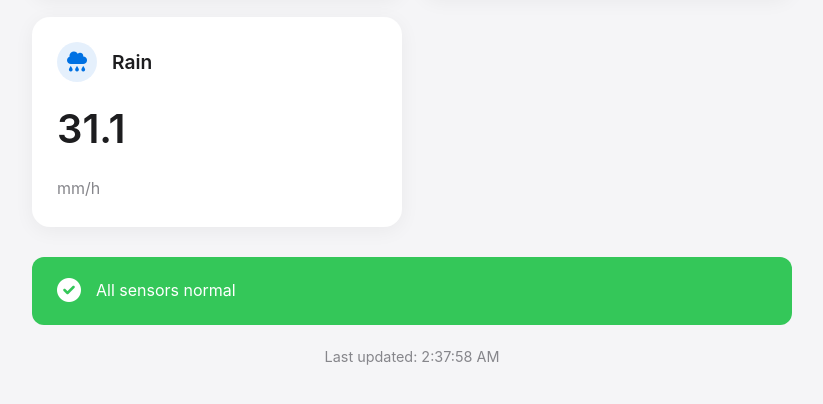
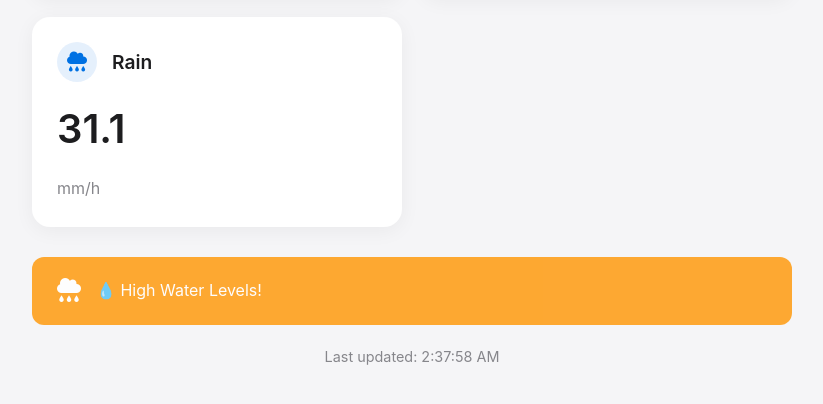
Before and after one commit to PeterVasanthan/iot-dashboard, a plain HTML site: page index.html in a window 1280 px wide. Shown: the part 614-1018 px from the top of the page, without its empty margins (228-1051 px from the left). Drawn offline with Linux system fonts and the light colour scheme.

Commit message:
Update index.html

```diff
--- a/index.html
+++ b/index.html
@@ -312,7 +312,7 @@
         alertType = "danger";
         alertIcon = "water";
       }
-      else if (waterLevel > 900 || rain > 600) {
+      else if (waterLevel > 100 || rain > 100) {
         alertMessage += "💧 High Water Levels! ";
         alertType = "warning";
         alertIcon = "cloud-rain";
```
